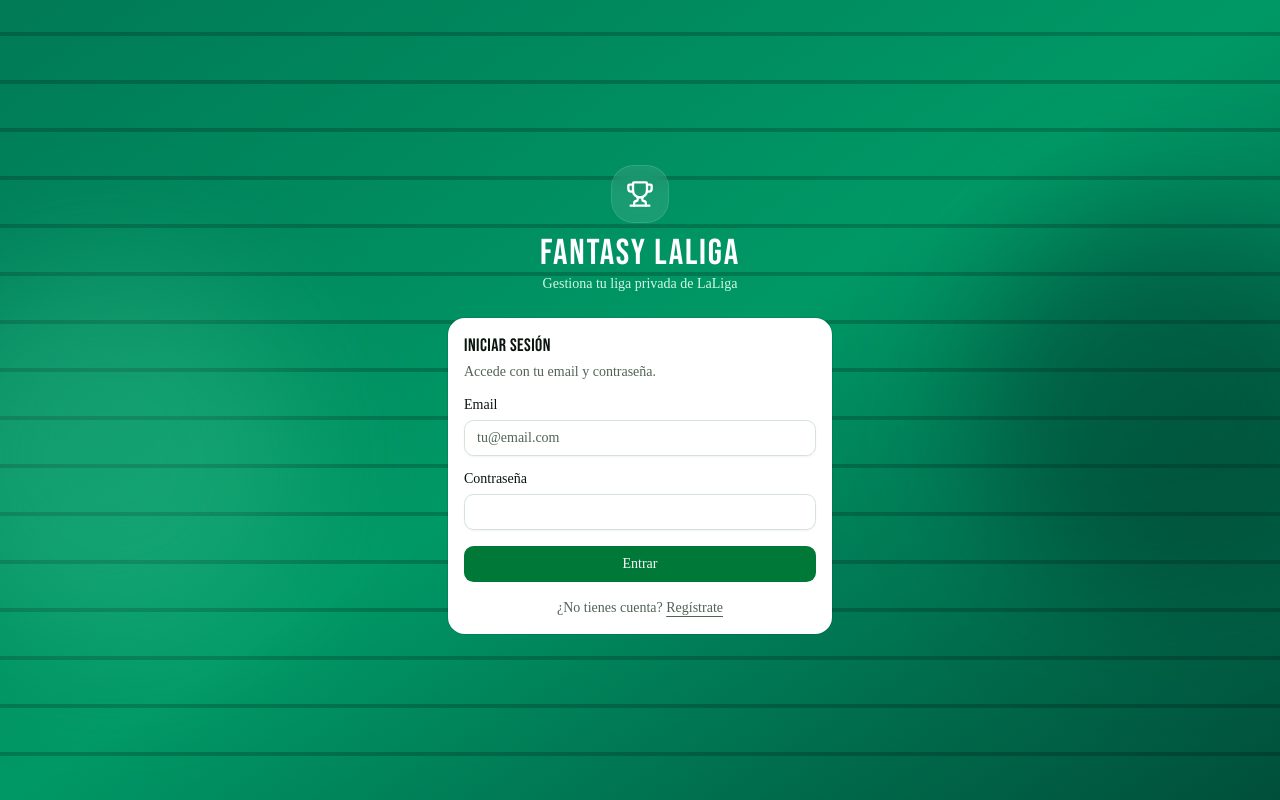
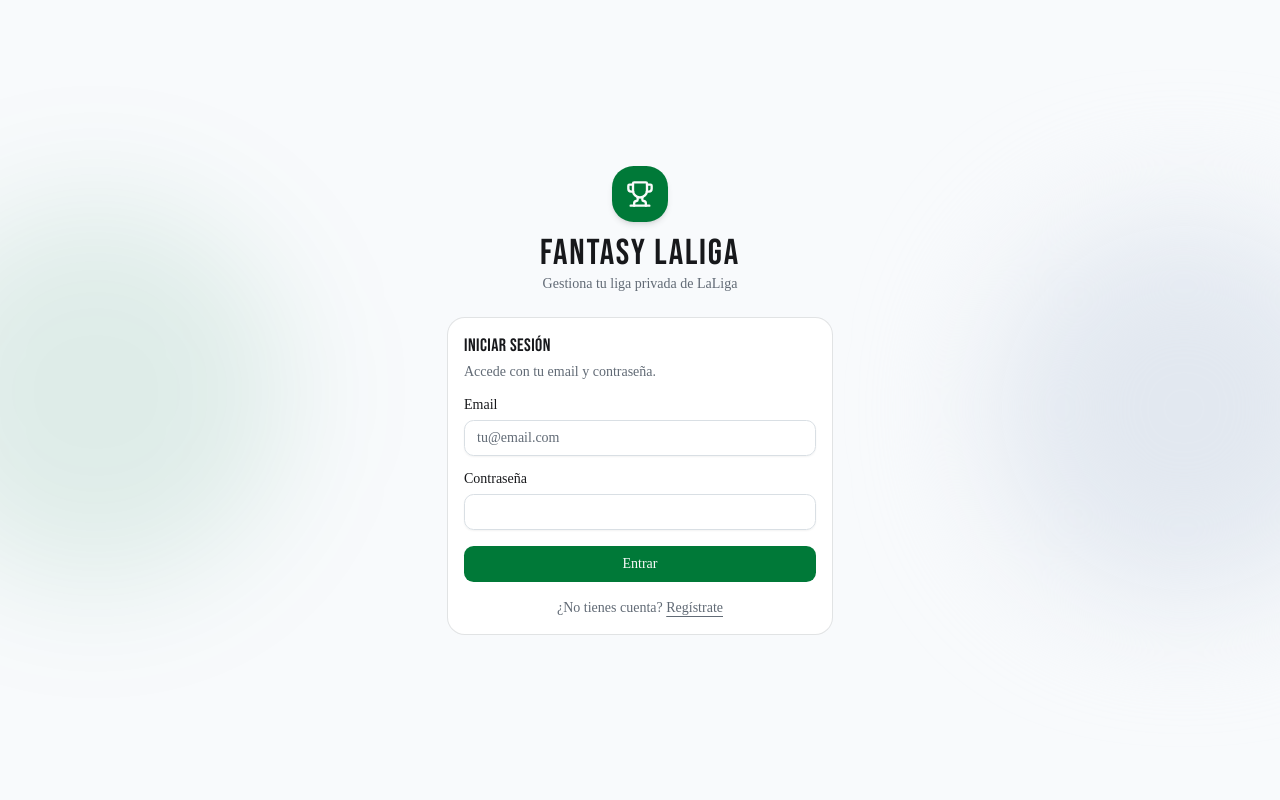
Before and after one commit to jmtristante/Fantasy, a Next.js app in the folder Frontend/: page /auth/login in a window 1280 px wide. Built offline with nearby package versions, Linux system fonts and the light colour scheme.

Commit message:
Suaviza el estilo: base neutra elegante con acento verde solo en primario

```diff
--- a/Frontend/src/app/(app)/dashboard/page.tsx
+++ b/Frontend/src/app/(app)/dashboard/page.tsx
@@ -43,14 +43,14 @@
 
   return (
     <div className="flex flex-col gap-4">
-      <div className="relative overflow-hidden rounded-2xl border bg-gradient-to-br from-emerald-700 to-emerald-900 p-6 text-white shadow-lg md:p-8">
-        <div className="pointer-events-none absolute inset-0 opacity-15 [background-image:repeating-linear-gradient(0deg,transparent,transparent_44px,#000_44px,#000_48px)]" />
-        <div className="pointer-events-none absolute -right-16 -top-16 size-64 rounded-full bg-emerald-400/20 blur-3xl" />
+      <div className="relative overflow-hidden rounded-2xl border bg-gradient-to-br from-slate-900 to-slate-800 p-6 text-white shadow-lg md:p-8">
+        <div className="pointer-events-none absolute -right-16 -top-16 size-64 rounded-full bg-primary/20 blur-3xl" />
+        <div className="pointer-events-none absolute -bottom-20 -left-10 size-72 rounded-full bg-slate-600/30 blur-3xl" />
         <div className="relative">
           <h1 className="font-heading text-4xl tracking-wider md:text-5xl">
             Hola, {user?.email?.split("@")[0] ?? "fantástico"}
           </h1>
-          <p className="mt-1 text-emerald-100">
+          <p className="mt-1 text-slate-300">
             Imagen diaria de tu liga de LaLiga. Fichajes, cláusulas y rentabilidad
             de tus jugadores.
           </p>
@@ -85,24 +85,24 @@
       {configured && !error && (
         <>
           <div className="grid gap-4 sm:grid-cols-2 lg:grid-cols-4">
-            <Card className="border-emerald-200 bg-gradient-to-br from-white to-emerald-50 shadow-sm">
+            <Card>
               <CardHeader className="pb-2">
                 <CardTitle className="text-sm font-medium text-muted-foreground">
                   Jugadores en la base
                 </CardTitle>
               </CardHeader>
               <CardContent>
-                <div className="text-3xl font-bold text-emerald-700">{nJugadores}</div>
+                <div className="text-3xl font-bold">{nJugadores}</div>
               </CardContent>
             </Card>
-            <Card className="border-emerald-200 bg-gradient-to-br from-white to-emerald-50 shadow-sm">
+            <Card>
               <CardHeader className="pb-2">
                 <CardTitle className="text-sm font-medium text-muted-foreground">
                   Número de ligas
                 </CardTitle>
               </CardHeader>
               <CardContent>
-                <div className="text-3xl font-bold text-emerald-700">{ligas.length}</div>
+                <div className="text-3xl font-bold">{ligas.length}</div>
               </CardContent>
             </Card>
           </div>
--- a/Frontend/src/app/auth/layout.tsx
+++ b/Frontend/src/app/auth/layout.tsx
@@ -2,21 +2,19 @@
 
 export default function AuthLayout({ children }: LayoutProps<"/">) {
   return (
-    <div className="relative flex min-h-full flex-1 items-center justify-center overflow-hidden p-6">
-      <div className="pointer-events-none absolute inset-0 bg-gradient-to-br from-emerald-700 via-emerald-600 to-emerald-900" />
-      <div className="pointer-events-none absolute inset-0 opacity-20 [background-image:repeating-linear-gradient(0deg,transparent,transparent_44px,#000_44px,#000_48px)]" />
-      <div className="pointer-events-none absolute -left-20 top-1/3 size-96 rounded-full bg-emerald-300/20 blur-3xl" />
-      <div className="pointer-events-none absolute -right-20 bottom-1/4 size-96 rounded-full bg-emerald-950/40 blur-3xl" />
+    <div className="relative flex min-h-full flex-1 items-center justify-center overflow-hidden bg-slate-50 p-6">
+      <div className="pointer-events-none absolute -left-24 top-1/4 size-96 rounded-full bg-primary/10 blur-3xl" />
+      <div className="pointer-events-none absolute -right-24 bottom-1/4 size-96 rounded-full bg-slate-200 blur-3xl" />
       <div className="relative flex w-full max-w-sm flex-col items-center gap-6">
         <div className="flex flex-col items-center gap-3 text-center">
-          <div className="flex size-14 items-center justify-center rounded-2xl bg-white/10 ring-1 ring-white/20 backdrop-blur">
-            <Trophy className="size-7 text-white" />
+          <div className="flex size-14 items-center justify-center rounded-2xl bg-primary text-primary-foreground shadow-md">
+            <Trophy className="size-7" />
           </div>
           <div>
-            <h1 className="font-heading text-4xl tracking-wider text-white">
+            <h1 className="font-heading text-4xl tracking-wider text-foreground">
               FANTASY LALIGA
             </h1>
-            <p className="text-sm text-emerald-100">
+            <p className="text-sm text-muted-foreground">
               Gestiona tu liga privada de LaLiga
             </p>
           </div>
--- a/Frontend/src/app/globals.css
+++ b/Frontend/src/app/globals.css
@@ -49,23 +49,23 @@
 }
 
 :root {
-  --background: oklch(0.98 0.012 150);
-  --foreground: oklch(0.18 0.02 155);
+  --background: oklch(0.985 0.003 247);
+  --foreground: oklch(0.21 0.006 257);
   --card: oklch(1 0 0);
-  --card-foreground: oklch(0.18 0.02 155);
+  --card-foreground: oklch(0.21 0.006 257);
   --popover: oklch(1 0 0);
-  --popover-foreground: oklch(0.18 0.02 155);
+  --popover-foreground: oklch(0.21 0.006 257);
   --primary: oklch(0.5 0.14 152);
   --primary-foreground: oklch(0.985 0 0);
-  --secondary: oklch(0.95 0.03 150);
-  --secondary-foreground: oklch(0.28 0.05 155);
-  --muted: oklch(0.95 0.015 150);
-  --muted-foreground: oklch(0.48 0.03 155);
-  --accent: oklch(0.94 0.04 150);
-  --accent-foreground: oklch(0.26 0.06 155);
+  --secondary: oklch(0.95 0.01 247);
+  --secondary-foreground: oklch(0.3 0.02 255);
+  --muted: oklch(0.955 0.008 247);
+  --muted-foreground: oklch(0.52 0.02 255);
+  --accent: oklch(0.94 0.02 247);
+  --accent-foreground: oklch(0.3 0.02 255);
   --destructive: oklch(0.577 0.245 27.325);
-  --border: oklch(0.9 0.02 150);
-  --input: oklch(0.9 0.02 150);
+  --border: oklch(0.9 0.01 247);
+  --input: oklch(0.9 0.01 247);
   --ring: oklch(0.55 0.13 152);
   --chart-1: oklch(0.5 0.14 152);
   --chart-2: oklch(0.62 0.13 220);
@@ -73,31 +73,31 @@
   --chart-4: oklch(0.68 0.15 25);
   --chart-5: oklch(0.6 0.12 290);
   --radius: 0.75rem;
-  --sidebar: oklch(0.97 0.02 150);
-  --sidebar-foreground: oklch(0.18 0.02 155);
+  --sidebar: oklch(0.98 0.003 247);
+  --sidebar-foreground: oklch(0.21 0.006 257);
   --sidebar-primary: oklch(0.45 0.13 152);
   --sidebar-primary-foreground: oklch(0.985 0 0);
-  --sidebar-accent: oklch(0.93 0.04 150);
-  --sidebar-accent-foreground: oklch(0.26 0.06 155);
-  --sidebar-border: oklch(0.9 0.02 150);
+  --sidebar-accent: oklch(0.94 0.02 247);
+  --sidebar-accent-foreground: oklch(0.3 0.02 255);
+  --sidebar-border: oklch(0.9 0.01 247);
   --sidebar-ring: oklch(0.55 0.13 152);
 }
 
 .dark {
-  --background: oklch(0.16 0.02 155);
-  --foreground: oklch(0.96 0.01 150);
-  --card: oklch(0.2 0.025 155);
-  --card-foreground: oklch(0.96 0.01 150);
-  --popover: oklch(0.2 0.025 155);
-  --popover-foreground: oklch(0.96 0.01 150);
+  --background: oklch(0.16 0.008 247);
+  --foreground: oklch(0.96 0.004 247);
+  --card: oklch(0.21 0.01 247);
+  --card-foreground: oklch(0.96 0.004 247);
+  --popover: oklch(0.21 0.01 247);
+  --popover-foreground: oklch(0.96 0.004 247);
   --primary: oklch(0.62 0.14 152);
   --primary-foreground: oklch(0.16 0.02 155);
-  --secondary: oklch(0.27 0.03 155);
-  --secondary-foreground: oklch(0.96 0.01 150);
-  --muted: oklch(0.27 0.03 155);
-  --muted-foreground: oklch(0.72 0.02 155);
-  --accent: oklch(0.3 0.04 155);
-  --accent-foreground: oklch(0.96 0.01 150);
+  --secondary: oklch(0.27 0.01 247);
+  --secondary-foreground: oklch(0.96 0.004 247);
+  --muted: oklch(0.27 0.01 247);
+  --muted-foreground: oklch(0.72 0.01 247);
+  --accent: oklch(0.3 0.015 247);
+  --accent-foreground: oklch(0.96 0.004 247);
   --destructive: oklch(0.704 0.191 22.216);
   --border: oklch(1 0 0 / 10%);
   --input: oklch(1 0 0 / 15%);
@@ -107,12 +107,12 @@
   --chart-3: oklch(0.78 0.15 95);
   --chart-4: oklch(0.74 0.15 25);
   --chart-5: oklch(0.66 0.12 290);
-  --sidebar: oklch(0.2 0.025 155);
-  --sidebar-foreground: oklch(0.96 0.01 150);
+  --sidebar: oklch(0.21 0.01 247);
+  --sidebar-foreground: oklch(0.96 0.004 247);
   --sidebar-primary: oklch(0.62 0.14 152);
   --sidebar-primary-foreground: oklch(0.16 0.02 155);
-  --sidebar-accent: oklch(0.27 0.03 155);
-  --sidebar-accent-foreground: oklch(0.96 0.01 150);
+  --sidebar-accent: oklch(0.27 0.01 247);
+  --sidebar-accent-foreground: oklch(0.96 0.004 247);
   --sidebar-border: oklch(1 0 0 / 10%);
   --sidebar-ring: oklch(0.62 0.14 152);
 }
@@ -125,13 +125,8 @@
     @apply bg-background text-foreground;
     background-image:
       radial-gradient(
-        1200px 600px at 80% -10%,
-        oklch(0.95 0.06 150 / 0.5),
-        transparent 60%
-      ),
-      radial-gradient(
-        800px 400px at -10% 110%,
-        oklch(0.95 0.06 150 / 0.4),
+        1000px 500px at 85% -10%,
+        oklch(0.95 0.02 152 / 0.35),
         transparent 60%
       );
     background-attachment: fixed;
--- a/Frontend/src/components/app-shell.tsx
+++ b/Frontend/src/components/app-shell.tsx
@@ -104,7 +104,7 @@
             </SidebarMenuItem>
             <SidebarMenuItem>
               <div className="flex items-center gap-2 px-2 pt-1">
-                <div className="flex size-8 shrink-0 items-center justify-center rounded-lg bg-gradient-to-br from-emerald-500 to-emerald-700 text-white shadow-md shadow-emerald-900/30">
+                <div className="flex size-8 shrink-0 items-center justify-center rounded-lg bg-primary text-primary-foreground shadow-sm">
                   <Trophy className="size-4" />
                 </div>
                 <div className="grid text-left text-sm leading-tight">
--- a/Frontend/src/components/jugador-card.tsx
+++ b/Frontend/src/components/jugador-card.tsx
@@ -230,11 +230,11 @@
             setDetalleOpen(true);
           }
         }}
-        className="group relative flex w-32 shrink-0 cursor-pointer flex-col overflow-hidden rounded-xl border bg-card shadow-sm transition-all hover:-translate-y-0.5 hover:shadow-lg hover:ring-1 hover:ring-emerald-300 focus-visible:outline-2 focus-visible:outline-offset-2 focus-visible:outline-ring"
+        className="group relative flex w-32 shrink-0 cursor-pointer flex-col overflow-hidden rounded-xl border bg-card shadow-sm transition-all hover:-translate-y-0.5 hover:shadow-lg hover:ring-1 hover:ring-primary/30 focus-visible:outline-2 focus-visible:outline-offset-2 focus-visible:outline-ring"
       >
-        <div className="relative h-24 overflow-hidden bg-gradient-to-b from-emerald-800/90 to-emerald-950">
+        <div className="relative h-24 overflow-hidden bg-gradient-to-b from-slate-100 to-slate-200">
           {foto ? (
-            <img src={foto} alt="" className="h-full w-full object-cover opacity-90 transition duration-300 group-hover:scale-105 group-hover:opacity-100" />
+            <img src={foto} alt="" className="h-full w-full object-cover transition duration-300 group-hover:scale-105" />
           ) : (
             <div className="flex h-full w-full items-center justify-center">
               <Iniciales nombre={nombre} />
@@ -256,7 +256,7 @@
           {bloqueado && <BloqueoBadge hasta={bloqueadoHasta ?? null} />}
           <LesionBadge lesion={lesion} />
         </div>
-        <div className="flex flex-1 flex-col gap-1 border-t border-emerald-900/10 p-2">
+        <div className="flex flex-1 flex-col gap-1 p-2">
           <span className="truncate text-sm font-semibold transition-colors group-hover:text-primary" title={nombre}>
             {nombre}
           </span>
```
